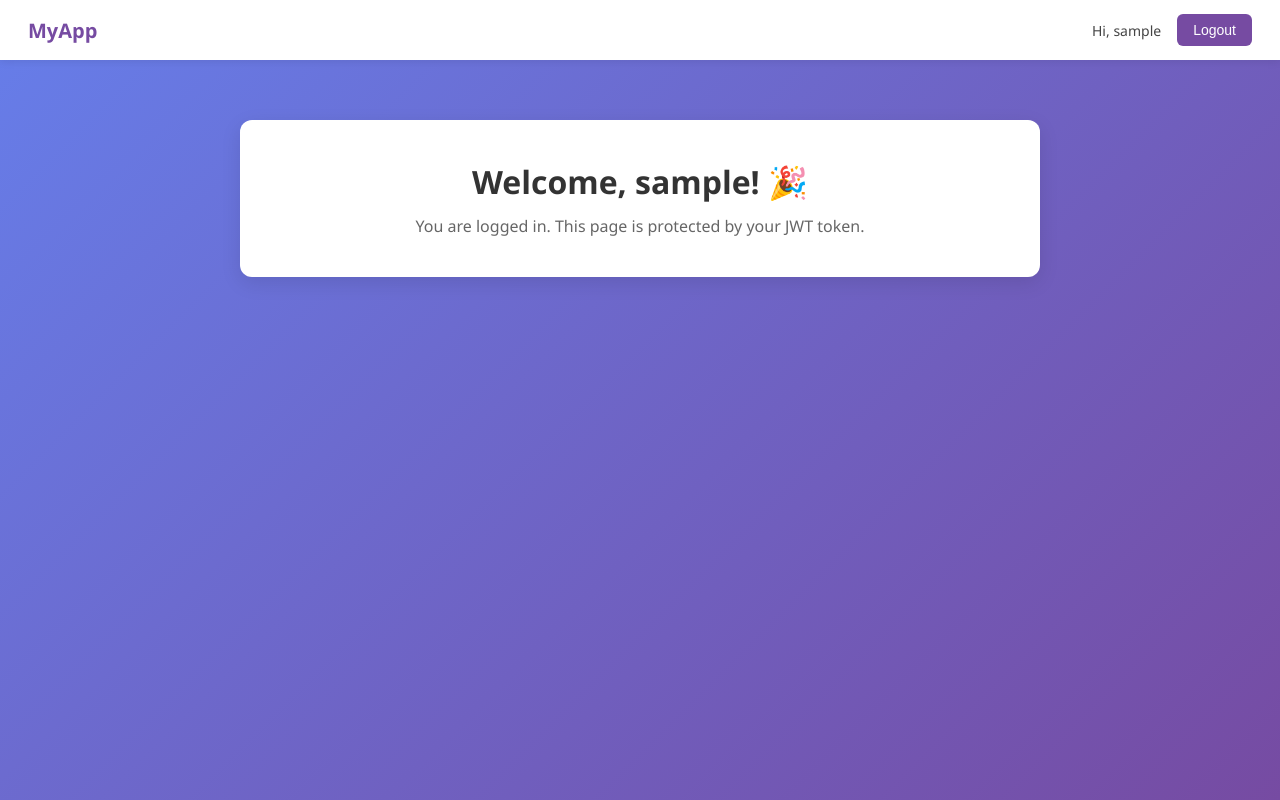
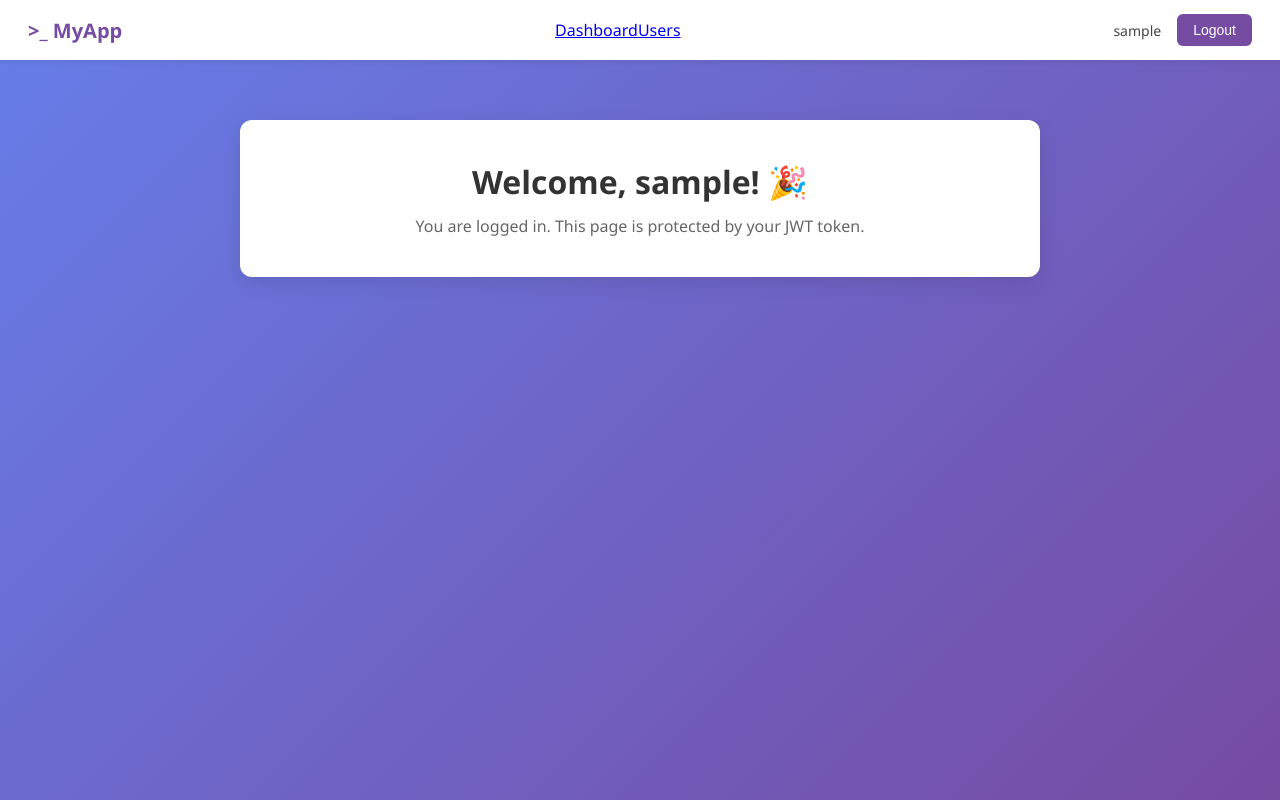
Before and after one commit to DevBhargav07/project, a React (Vite) app in the folder frontend/: page /dashboard in a window 1280 px wide. Built offline with nearby package versions, Linux system fonts and the light colour scheme; sample sign-in values are in the browser's storage.

Commit message:
adding changes required for the login & register

```diff
--- a/frontend/src/components/Navbar.jsx
+++ b/frontend/src/components/Navbar.jsx
@@ -1,4 +1,4 @@
-import { useNavigate } from "react-router-dom";
+import { useNavigate, Link } from "react-router-dom";
 import { toast } from "react-toastify";
 import { useAuth } from "../context/AuthContext";
 
@@ -14,9 +14,17 @@ export default function Navbar() {
 
   return (
     <nav className="navbar">
-      <div className="navbar-brand">MyApp</div>
+      <div className="navbar-brand">&gt;_ MyApp</div>
+      <div className="navbar-links">
+        <Link to="/dashboard" className="navbar-link">
+          Dashboard
+        </Link>
+        <Link to="/users" className="navbar-link">
+          Users
+        </Link>
+      </div>
       <div className="navbar-right">
-        <span className="navbar-user">Hi, {username || "User"}</span>
+        <span className="navbar-user">{username || "User"}</span>
         <button className="navbar-btn" onClick={handleLogout}>
           Logout
         </button>
```
